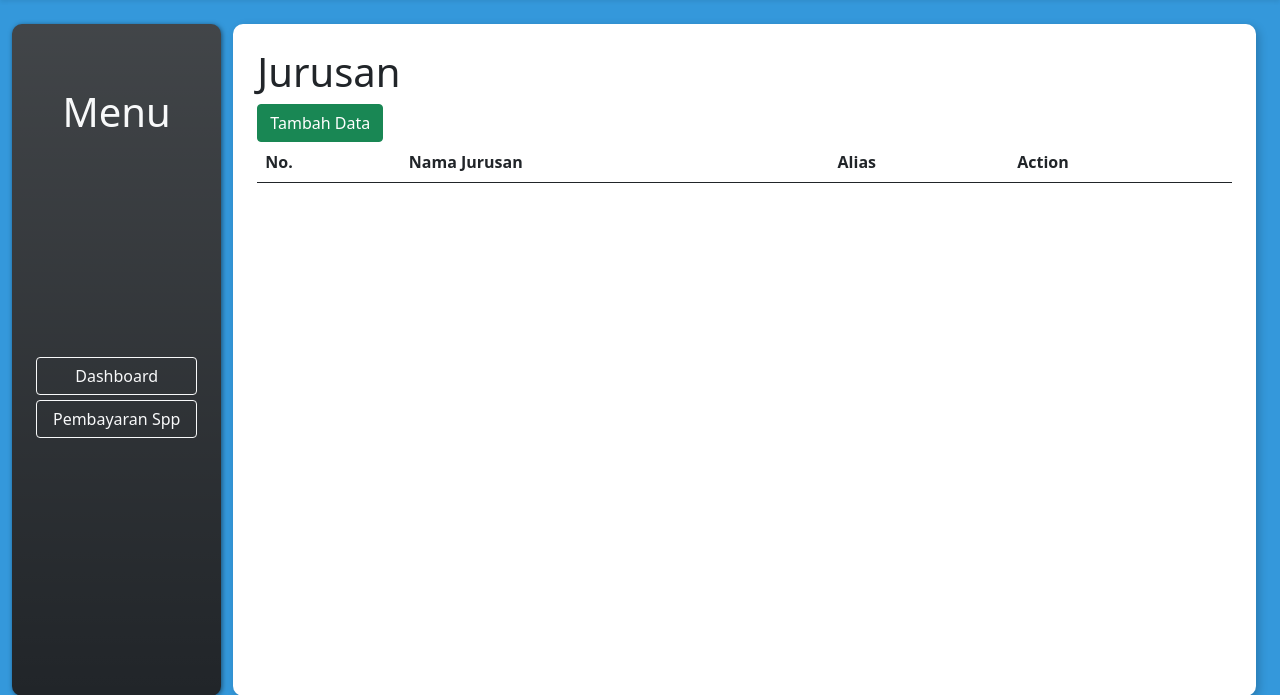
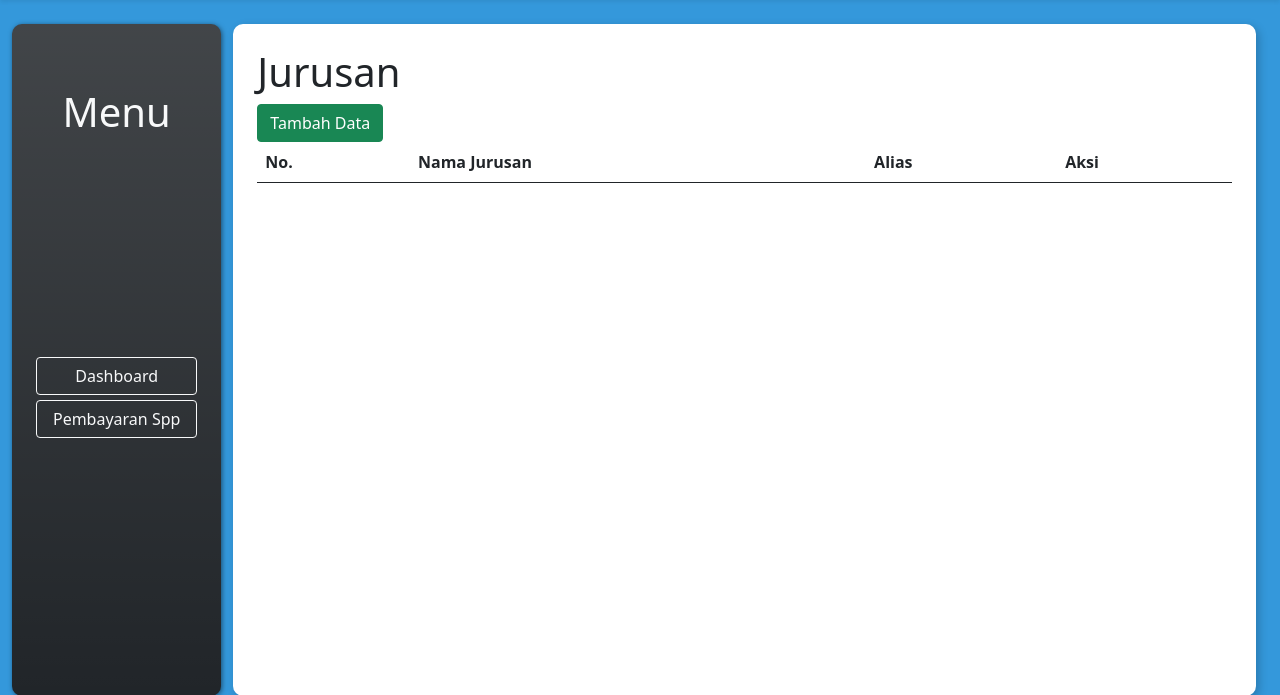
Before and after one commit to iqmalakur/pembayaranSpp, a CodeIgniter 4 app: template app/Views/jurusan/index.php in a window 1280 px wide. Shown: the part 56-751 px from the top of the page. Run offline with PHP 8.4 and a stand-in for CodeIgniter, Linux system fonts and the light colour scheme; the template is opened without the code that fills it, so the values that code supplies are empty; style sheets or scripts are compiled from the project's sources; some libraries are stand-ins or nearby versions.

Commit message:
Memperbarui CRUD Jurusan

```diff
--- a/app/Views/jurusan/create.php
+++ b/app/Views/jurusan/create.php
@@ -19,5 +19,9 @@
         </div>
     </div>
     <button type="submit" class="btn btn-primary">Tambah Data</button>
+    <a href="/jurusan" class="btn btn-warning">Kembali</a>
 </form>
+<?php if (session()->exists) : ?>
+    <span id="error-exists" data-title="Jurusan" data-item="<?= old('nama_jurusan'); ?>"></span>
+<?php endif ?>
 <?= $this->endSection(); ?>
--- a/app/Views/jurusan/edit.php
+++ b/app/Views/jurusan/edit.php
@@ -22,4 +22,7 @@
     <button type="submit" class="btn btn-success">Ubah Data</button>
     <a href="/jurusan" class="btn btn-warning">Kembali</a>
 </form>
+<?php if (session()->exists) : ?>
+    <span id="error-exists" data-title="Jurusan" data-item="<?= old('nama_jurusan'); ?>"></span>
+<?php endif ?>
 <?= $this->endSection(); ?>
--- a/app/Views/jurusan/index.php
+++ b/app/Views/jurusan/index.php
@@ -9,7 +9,7 @@
             <th scope="col">No.</th>
             <th scope="col">Nama Jurusan</th>
             <th scope="col">Alias</th>
-            <th scope="col">Action</th>
+            <th scope="col">Aksi</th>
         </tr>
     </thead>
     <tbody>
@@ -20,7 +20,7 @@
                 <td><?= $j->alias; ?></td>
                 <td>
                     <a href="/jurusan/edit/<?= $j->id_jurusan; ?>" class="btn btn-primary">Ubah</a>
-                    <form id="form-delete" action="/jurusan/delete/<?= $j->id_jurusan; ?>" method="POST" class="d-inline">
+                    <form action="/jurusan/delete/<?= $j->id_jurusan; ?>" method="POST" class="d-inline">
                         <?= csrf_field(); ?>
                         <input type="hidden" name="_method" value="DELETE">
                         <span id="delete" class="btn btn-danger" data-item="<?= $j->nama_jurusan; ?>">Hapus</span>
```
Also changed, not shown: app/Controllers/Jurusan.php (+10 -0 lines), app/Models/JurusanModel.php (+8 -0 lines).
